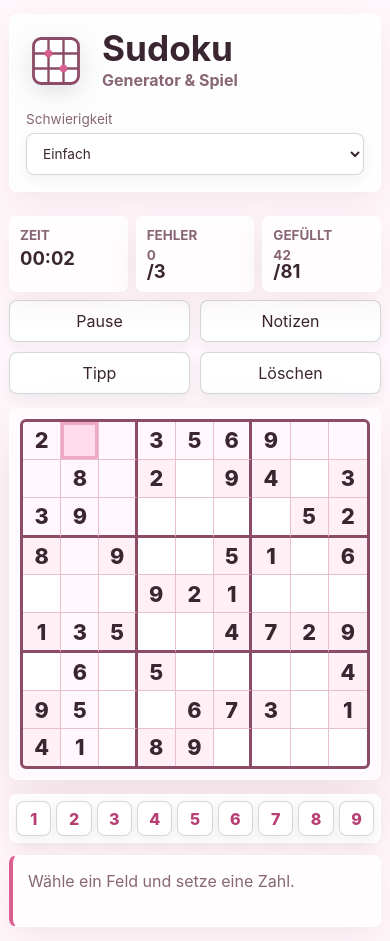
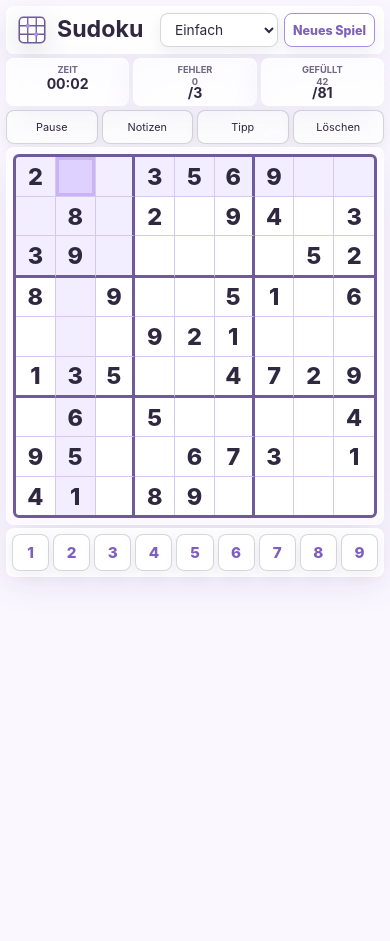
Before and after one commit to Jaci-96/Sudoku, a plain HTML site: page index.html in a window 390 px wide. Both pictures are taken after a click on the button "Einfach". After the commit the page ends 844 px from the top, so only its background shows below. Drawn offline with Linux system fonts and the light colour scheme.

Commit message:
Add files via upload

```diff
--- a/app.js
+++ b/app.js
@@ -11,6 +11,7 @@ const notesToggle = document.querySelector("#notesToggle");
 const eraseButton = document.querySelector("#erase");
 const hintButton = document.querySelector("#hint");
 const pauseButton = document.querySelector("#pause");
+const newGameButton = document.querySelector("#newGame");
 const pauseOverlay = document.querySelector("#pauseOverlay");
 
 const BLANK = 0;
@@ -498,8 +499,8 @@ difficultyButtons.forEach((button) => {
 });
 difficultyEl.addEventListener("change", () => {
   updateStartUI();
-  if (gameStarted && !gameOver) startGame();
 });
+newGameButton.addEventListener("click", startGame);
 eraseButton.addEventListener("click", eraseSelected);
 hintButton.addEventListener("click", giveHint);
 pauseButton.addEventListener("click", togglePause);
--- a/index.html
+++ b/index.html
@@ -32,6 +32,7 @@
               <option value="expert">Experte</option>
             </select>
           </label>
+          <button id="newGame" class="new-game" type="button">Neues Spiel</button>
         </div>
       </section>
 
--- a/styles.css
+++ b/styles.css
@@ -1,21 +1,21 @@
 :root {
   color-scheme: light;
-  --ink: #3a2630;
-  --muted: #876675;
-  --paper: #fff7fb;
+  --ink: #2f2940;
+  --muted: #716684;
+  --paper: #faf7ff;
   --panel: #ffffff;
-  --panel-soft: #fffafd;
-  --line: #e8bfd0;
-  --bold-line: #8c4b66;
-  --accent: #d95f91;
-  --accent-dark: #b83f74;
-  --accent-soft: #ffe0ed;
+  --panel-soft: #fdfbff;
+  --line: #d7c8f2;
+  --bold-line: #6f5a9b;
+  --accent: #a98be8;
+  --accent-dark: #7d60be;
+  --accent-soft: #eee7ff;
   --warn: #c7375b;
-  --soft: #fff0f6;
-  --gold: #d95f91;
-  --rose: #d95f91;
-  --shadow: 0 22px 54px rgba(140, 75, 102, 0.14);
-  --small-shadow: 0 12px 30px rgba(140, 75, 102, 0.09);
+  --soft: #f4efff;
+  --gold: #a98be8;
+  --rose: #a98be8;
+  --shadow: 0 22px 54px rgba(111, 90, 155, 0.14);
+  --small-shadow: 0 12px 30px rgba(111, 90, 155, 0.09);
 }
 
 * {
@@ -59,7 +59,7 @@ button:active {
 
 button:focus-visible,
 select:focus-visible {
-  outline: 3px solid rgba(217, 95, 145, 0.28);
+  outline: 3px solid rgba(169, 139, 232, 0.3);
   outline-offset: 2px;
 }
 
@@ -146,6 +146,10 @@ h1 {
   opacity: 0.55;
 }
 
+.start-mode .controls {
+  display: none;
+}
+
 .field {
   display: grid;
   gap: 6px;
@@ -164,12 +168,26 @@ select {
   box-shadow: 0 5px 14px rgba(30, 41, 48, 0.06);
 }
 
+.new-game {
+  min-height: 42px;
+  padding: 0 14px;
+  border-color: var(--accent);
+  color: var(--accent-dark);
+  font-weight: 760;
+  white-space: nowrap;
+}
+
+.new-game:hover {
+  color: #ffffff;
+  background: var(--accent);
+}
+
 .primary {
   padding: 0 18px;
   border-color: var(--accent);
   color: white;
   background: var(--accent);
-  box-shadow: 0 10px 22px rgba(217, 95, 145, 0.24);
+  box-shadow: 0 10px 22px rgba(169, 139, 232, 0.24);
 }
 
 .primary:hover {
@@ -223,8 +241,8 @@ select {
 
 .actions button[aria-pressed="true"] {
   border-color: var(--gold);
-  background: #ffe5f0;
-  box-shadow: 0 8px 18px rgba(217, 95, 145, 0.16);
+  background: #eee7ff;
+  box-shadow: 0 8px 18px rgba(169, 139, 232, 0.16);
 }
 
 .board-wrap {
@@ -260,7 +278,7 @@ select {
   font-size: 1.12rem;
   font-weight: 850;
   color: var(--accent-dark);
-  border-color: rgba(217, 95, 145, 0.28);
+  border-color: rgba(169, 139, 232, 0.32);
 }
 
 .start-menu button:hover,
@@ -342,7 +360,7 @@ select {
 
 .cell:hover {
   transform: none;
-  box-shadow: inset 0 0 0 2px rgba(217, 95, 145, 0.22);
+  box-shadow: inset 0 0 0 2px rgba(169, 139, 232, 0.24);
 }
 
 .cell:nth-child(3n) {
@@ -364,29 +382,34 @@ select {
 
 .cell.given {
   color: var(--ink);
-  background: #fff0f6;
   font-weight: 780;
 }
 
 .cell.selected {
-  background: #ffd6e6;
+  background: #e4d8ff;
 }
 
 .cell.multi-selected {
-  background: #ffdcea;
-  box-shadow: inset 0 0 0 3px rgba(217, 95, 145, 0.42);
+  background: #ded0ff;
+  box-shadow: inset 0 0 0 3px rgba(169, 139, 232, 0.42);
 }
 
 .cell.related {
-  background: #fff7fb;
+  background: #f3eeff;
 }
 
 .cell.same {
-  background: #ffe8f1;
+  background: #e8ddff;
+  box-shadow: inset 0 0 0 2px rgba(125, 96, 190, 0.28);
 }
 
 .cell.same.multi-selected {
-  background: #ffc6dc;
+  background: #d4c2ff;
+}
+
+.cell.selected.same {
+  background: #d8c8ff;
+  box-shadow: inset 0 0 0 3px rgba(125, 96, 190, 0.34);
 }
 
 .cell.error {
@@ -439,7 +462,7 @@ select {
 
 .number-pad button.complete {
   color: var(--muted);
-  background: #fff0f6;
+  background: #f4efff;
 }
 
 .message {
@@ -470,59 +493,173 @@ select {
 }
 
 @media (max-width: 620px) {
-  .app {
-    width: min(100vw - 18px, 520px);
-    padding: 14px 0;
+  body {
+    min-height: 100dvh;
+    overflow: hidden;
   }
 
-  .topbar,
-  .controls {
-    align-items: stretch;
-    flex-direction: column;
+  .app {
+    display: grid;
+    grid-template-rows: auto minmax(0, 1fr);
+    gap: 4px;
+    width: min(100vw - 12px, 520px);
+    height: 100dvh;
+    padding: 6px 0;
+  }
+
+  .topbar {
+    align-items: center;
+    gap: 8px;
+    margin-bottom: 0;
+    padding: 6px 8px;
+  }
+
+  .brand {
+    gap: 8px;
+    min-width: 0;
+  }
+
+  .brand-mark {
+    width: 34px;
+    height: 34px;
+  }
+
+  h1 {
+    font-size: 1.45rem;
+    line-height: 1;
+  }
+
+  .brand p,
+  .field span,
+  .message {
+    display: none;
   }
 
   .controls {
-    gap: 10px;
+    display: grid;
+    grid-template-columns: minmax(0, 118px) auto;
+    align-items: end;
+    flex: 0 0 auto;
+    gap: 6px;
   }
 
-  select,
-  .primary {
-    width: 100%;
+  select {
+    width: 118px;
+    min-width: 0;
+    height: 34px;
+    padding: 0 28px 0 10px;
+    font-size: 0.86rem;
+  }
+
+  .new-game {
+    min-height: 34px;
+    padding: 0 8px;
+    font-size: 0.78rem;
   }
 
   .game-shell {
     grid-template-columns: 1fr;
-    gap: 14px;
+    grid-template-rows: auto auto auto;
+    align-items: stretch;
+    align-content: start;
+    gap: 3px;
+    min-height: 0;
   }
 
   .status-panel {
-    grid-template-columns: repeat(3, 1fr);
+    grid-template-columns: repeat(3, minmax(0, 1fr));
+    gap: 4px;
+  }
+
+  .actions {
+    grid-column: 1 / -1;
+    grid-template-columns: repeat(4, minmax(0, 1fr));
+    gap: 4px;
+  }
+
+  .stat {
+    min-height: 38px;
+    padding: 5px 4px;
+    text-align: center;
+  }
+
+  .stat span {
+    font-size: 0.58rem;
+  }
+
+  .stat strong {
+    margin-top: 2px;
+    font-size: 0.88rem;
+  }
+
+  button {
+    min-height: 34px;
+  }
+
+  .actions button {
+    min-width: 0;
+    padding: 0 3px;
+    font-size: clamp(0.68rem, 2.6vw, 0.82rem);
+  }
+
+  .board-wrap {
+    align-self: start;
+    justify-self: center;
+    width: min(100%, calc(100dvh - 184px));
+    padding: 6px;
+  }
+
+  .start-mode .status-panel,
+  .start-mode .number-panel {
+    display: none;
+  }
+
+  .start-mode .game-shell {
+    grid-template-rows: minmax(0, 1fr);
+    align-content: center;
+  }
+
+  .start-mode .board-wrap {
+    align-self: center;
+    width: min(100%, calc(100dvh - 68px));
+  }
+
+  .start-menu {
     gap: 8px;
   }
 
-  .actions {
-    grid-template-columns: repeat(2, 1fr);
+  .start-menu button {
+    width: min(240px, 68vw);
+    min-height: 44px;
+    font-size: 0.98rem;
   }
 
-  .stat {
-    padding: 10px;
+  .pause-overlay {
+    inset: 6px;
   }
 
-  .stat strong {
-    font-size: 1.15rem;
+  .cell {
+    font-size: clamp(1rem, 6vw, 1.8rem);
+  }
+
+  .cell .notes {
+    font-size: clamp(0.38rem, 1.8vw, 0.6rem);
   }
 
   .number-panel {
     grid-template-columns: 1fr;
+    gap: 0;
+    min-height: 0;
   }
 
   .number-pad {
     grid-template-columns: repeat(9, 1fr);
-    gap: 5px;
-    padding: 6px;
+    gap: 4px;
+    padding: 5px;
   }
 
   .number-pad button {
-    font-size: 1rem;
+    min-height: 30px;
+    font-size: 0.95rem;
   }
 }
```
